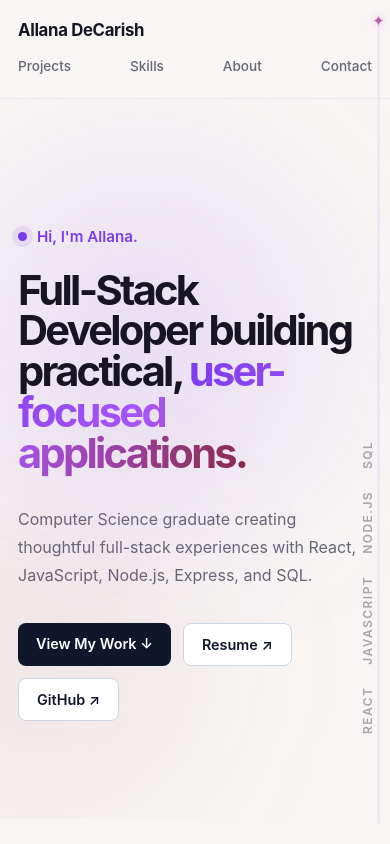
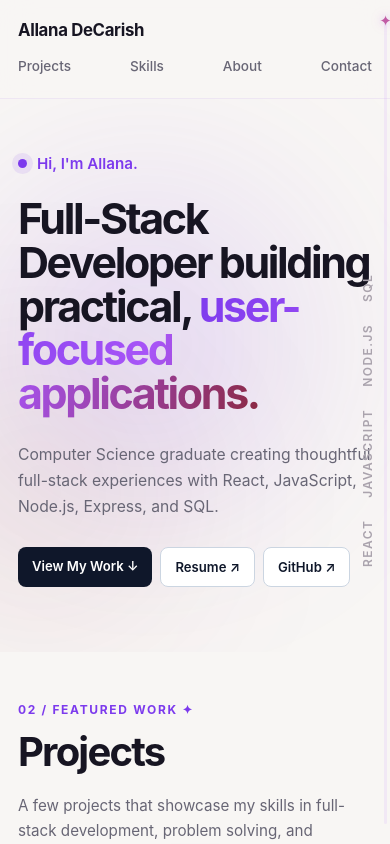
Before and after one commit to LanaSimone/Portfolio, a React (Vite) app: page / in a window 390 px wide. Shown: the top 844 px of the page. Built offline with nearby package versions, Linux system fonts and the light colour scheme.

Commit message:
Polish responsive layout and add custom scroll experience

```diff
--- a/src/App.css
+++ b/src/App.css
@@ -133,12 +133,9 @@ a {
 
 .hero {
   position: relative;
-  min-height: 720px;
   max-width: 1150px;
   margin: 0 auto;
-  padding: 115px 24px 90px;
-  display: flex;
-  align-items: center;
+  padding: 80px 24px 100px;
   overflow: hidden;
 }
 
@@ -167,12 +164,12 @@ a {
 }
 
 .hero h1 {
-  max-width: 850px;
+  max-width: 900px;
   margin: 0;
   color: var(--text);
-  font-size: clamp(3.5rem, 7vw, 6.5rem);
-  line-height: 0.98;
-  letter-spacing: -0.065em;
+  font-size: clamp(3.5rem, 5.5vw, 5.4rem);
+  line-height: 1;
+  letter-spacing: -0.055em;
 }
 
 .hero-gradient {
@@ -1017,7 +1014,7 @@ a {
 .custom-scroll-track {
   position: fixed;
   top: 20px;
-  right: 10px;
+  right: 3px;
   bottom: 20px;
   z-index: 2000;
 
@@ -1097,21 +1094,33 @@ body::-webkit-scrollbar {
   /* HERO */
 
   .hero {
-    padding: 65px 18px 35px;
+    padding: 55px 18px 65px;
   }
 
   .hero h1 {
-    font-size: 2.6rem;
+    font-size: clamp(2.65rem, 11vw, 3.4rem);
+    line-height: 1.02;
+    letter-spacing: -0.055em;
   }
 
   .hero-description {
-    font-size: 1rem;
+  margin-top: 26px;
+  font-size: 0.98rem;
+  line-height: 1.65;
+}
+
+  .hero-buttons {
+    display: flex;
+    flex-wrap: nowrap;
+    gap: 8px;
+    margin-top: 28px;
   }
 
-  .hero-buttons {
-    flex-wrap: wrap;
+  .hero-buttons a {
+    padding: 11px 14px;
+    font-size: 0.82rem;
+    white-space: nowrap;
   }
-
   /* PROJECTS */
 
   .projects-section {
@@ -1241,4 +1250,39 @@ body::-webkit-scrollbar {
     gap: 8px;
     text-align: center;
   }
+
+  html,
+  body,
+  #root {
+    width: 100%;
+    max-width: 100%;
+    margin: 0;
+    padding: 0;
+  }
+
+  body {
+    overflow-x: hidden;
+  }
+
+  .navbar,
+  .hero,
+  .projects-section,
+  .skills-section,
+  .about-section,
+  .contact-section {
+    width: 100%;
+    max-width: 100%;
+    box-sizing: border-box;
+  }
+
+  .reveal-left,
+  .reveal-right {
+    transform: translateX(0);
+    transform: translateY(30px);
+  }
+
+  .reveal-left.reveal-visible,
+  .reveal-right.reveal-visible {
+    transform: translate(0, 0);
+  }
 }
```
Also changed, not shown: src/components/DeveloperCard.jsx (added).
